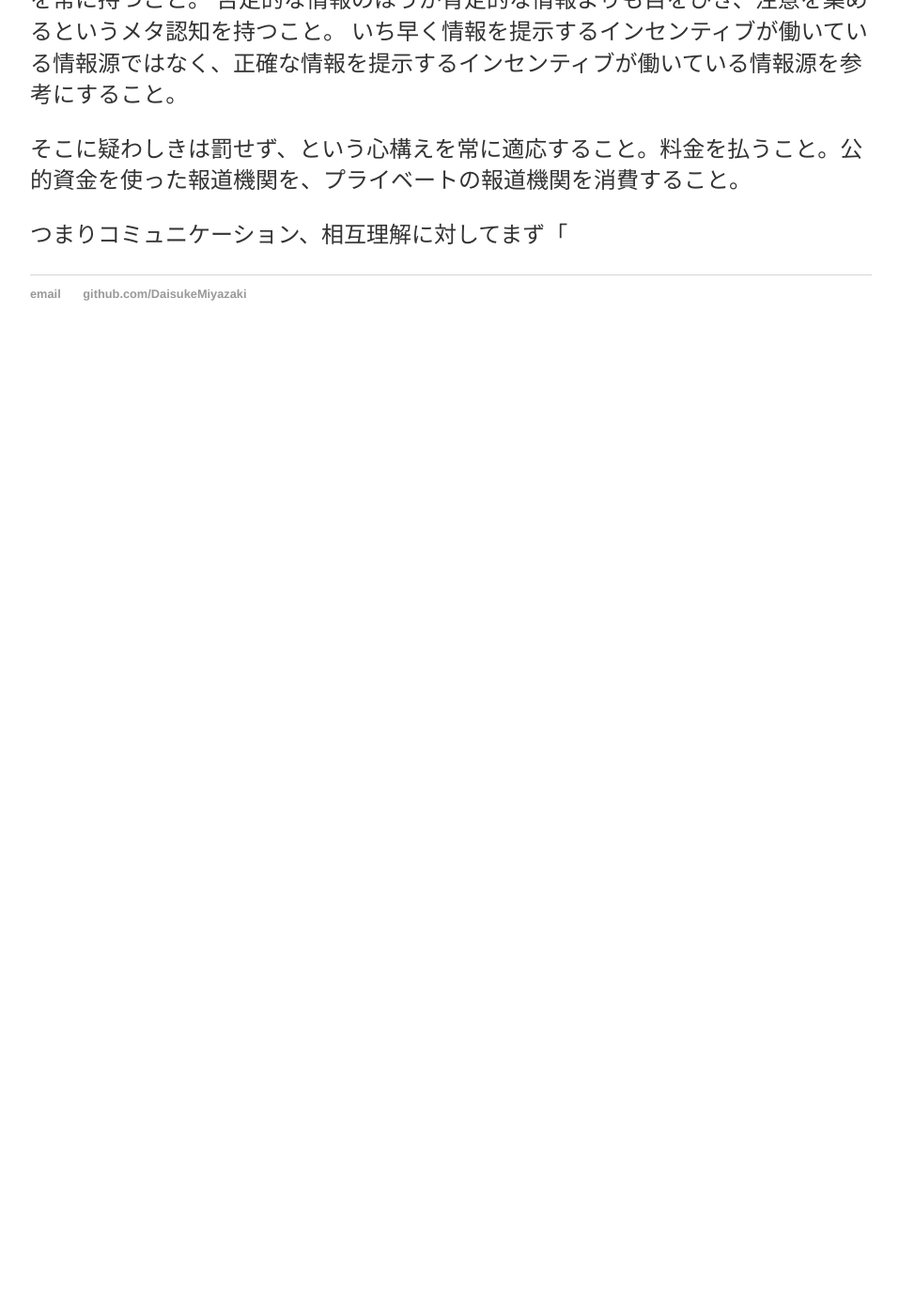
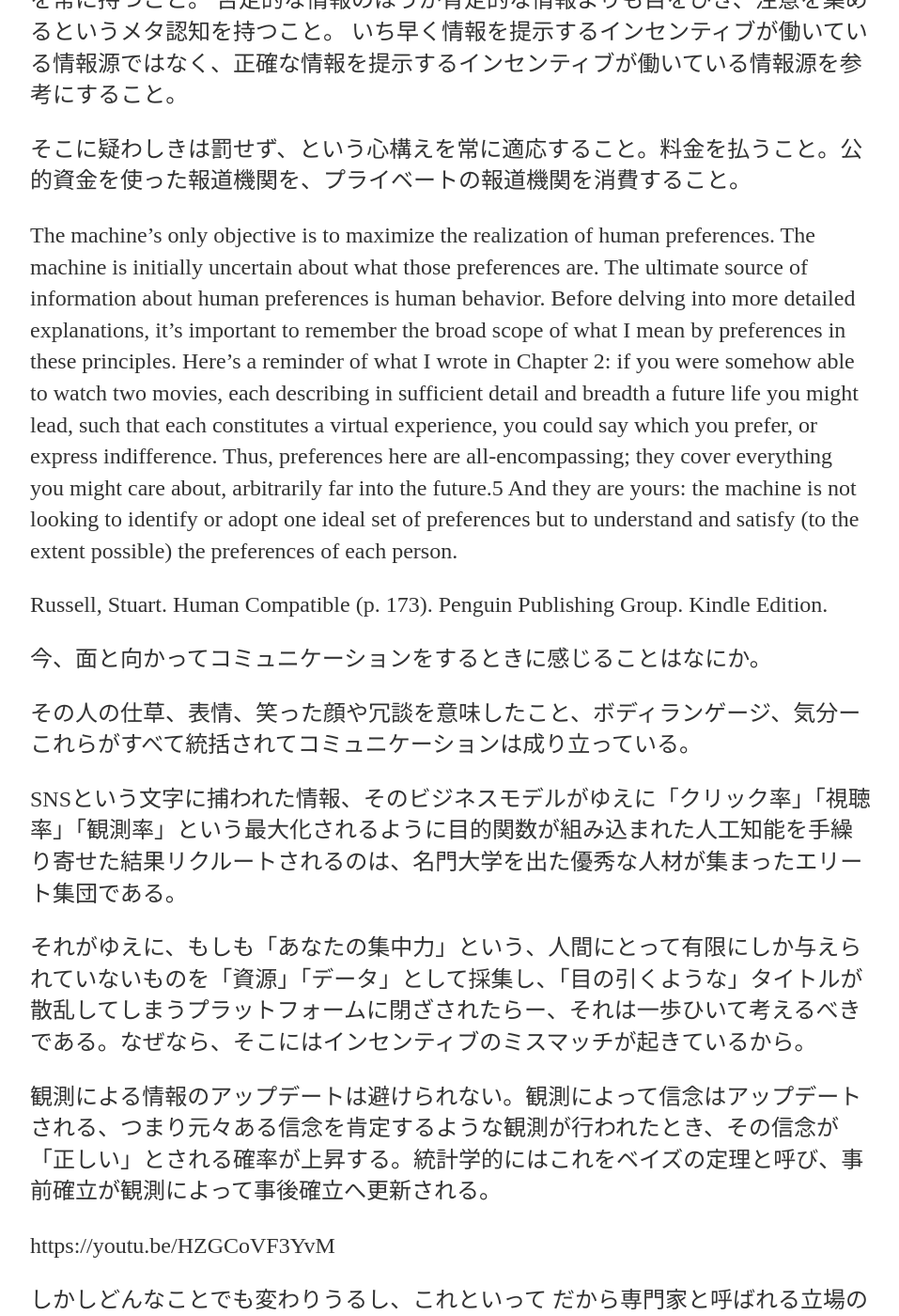
Before and after one commit to DaisukeMiyazaki/DaisukeMiyazaki.github.io, a Jekyll site: the page built from _posts/2020-03-14-RiseAndFall.md, in a window 1280 px wide and 1400 px high, scrolled down 2459 px. Shown: the whole window at 94% size, without its empty margins (160-1117 px from the left). Built offline with Jekyll 4.4.1, drawn with Linux system fonts in a browser that asks for light colours; before the commit the page ends 2839 px from its top, so only the background shows below that; some of the changed text lies outside the part shown.

Commit message:
updated the content

```diff
--- a/_posts/2020-03-14-RiseAndFall.md
+++ b/_posts/2020-03-14-RiseAndFall.md
@@ -50,4 +50,30 @@
 
 
 
-つまりコミュニケーション、相互理解に対してまず「
+The machine’s only objective is to maximize the realization of human preferences. The machine is initially uncertain about what those preferences are. The ultimate source of information about human preferences is human behavior. Before delving into more detailed explanations, it’s important to remember the broad scope of what I mean by preferences in these principles. Here’s a reminder of what I wrote in Chapter 2: if you were somehow able to watch two movies, each describing in sufficient detail and breadth a future life you might lead, such that each constitutes a virtual experience, you could say which you prefer, or express indifference. Thus, preferences here are all-encompassing; they cover everything you might care about, arbitrarily far into the future.5 And they are yours: the machine is not looking to identify or adopt one ideal set of preferences but to understand and satisfy (to the extent possible) the preferences of each person.
+
+Russell, Stuart. Human Compatible (p. 173). Penguin Publishing Group. Kindle Edition.
+
+今、面と向かってコミュニケーションをするときに感じることはなにか。
+
+その人の仕草、表情、笑った顔や冗談を意味したこと、ボディランゲージ、気分ーこれらがすべて統括されてコミュニケーションは成り立っている。
+
+SNSという文字に捕われた情報、そのビジネスモデルがゆえに「クリック率」「視聴率」「観測率」という最大化されるように目的関数が組み込まれた人工知能を手繰り寄せた結果リクルートされるのは、名門大学を出た優秀な人材が集まったエリート集団である。
+
+それがゆえに、もしも「あなたの集中力」という、人間にとって有限にしか与えられていないものを「資源」「データ」として採集し、「目の引くような」タイトルが散乱してしまうプラットフォームに閉ざされたらー、それは一歩ひいて考えるべきである。なぜなら、そこにはインセンティブのミスマッチが起きているから。
+
+
+観測による情報のアップデートは避けられない。観測によって信念はアップデートされる、つまり元々ある信念を肯定するような観測が行われたとき、その信念が「正しい」とされる確率が上昇する。統計学的にはこれをベイズの定理と呼び、事前確立が観測によって事後確立へ更新される。
+
+https://youtu.be/HZGCoVF3YvM
+
+
+しかしどんなことでも変わりうるし、これといって
+だから専門家と呼ばれる立場の人にdisagreementが生じることは普通なのだ。
+
+
+To get just an inkling of the fire we’re playing with, consider how content-selection algorithms function on social media. They aren’t particularly intelligent, but they are in a position to affect the entire world because they directly influence billions of people. Typically, such algorithms are designed to maximize click-through, that is, the probability that the user clicks on presented items. The solution is simply to present items that the user likes to click on, right? Wrong. The solution is to change the user’s preferences so that they become more predictable. A more predictable user can be fed items that they are likely to click on, thereby generating more revenue. People with more extreme political views tend to be more predictable in which items they will click on. (Possibly there is a category of articles that die-hard centrists are likely to click on, but it’s not easy to imagine what this category consists of.) Like any rational entity, the algorithm learns how to modify the state of its environment—in this case, the user’s mind—in order to maximize its own reward.8 The consequences include the resurgence of fascism, the dissolution of the social contract that underpins democracies around the world, and potentially the end of the European Union and NATO. Not bad for a few lines of code, even if it had a helping hand from some humans.
+
+Russell, Stuart. Human Compatible (pp. 8-9). Penguin Publishing Group. Kindle Edition.
+
+人とのコミュニケーションを通して、その人とこれからの人を「良く」する最大化するようにー　そう、その目的なんて本当は「これ」といって決まったものでなくて、もっと曖昧なもの、それでいて不確かなものーなのかもしれない。十人十色とあって、その多様性を尊重していく中でも、何が本当に正しいのか否か、なんていうことは流動的なものである。時代が変われば価値観や倫理観も変わっていく、そうした価値観が変わっていくなかでもお互いが幸せに生きることを望むのであれば、相互理解に務めるために見方の違う人の立場にたって異なる視点での立場を考えながらも、必ずしも自分の信じていることが正しいとは限らないということを、常にふわふわとしていても、それが世の中の通りなのかもしれないと、信条をかえながらも日々を生きていくことなのかもしれない。
```
